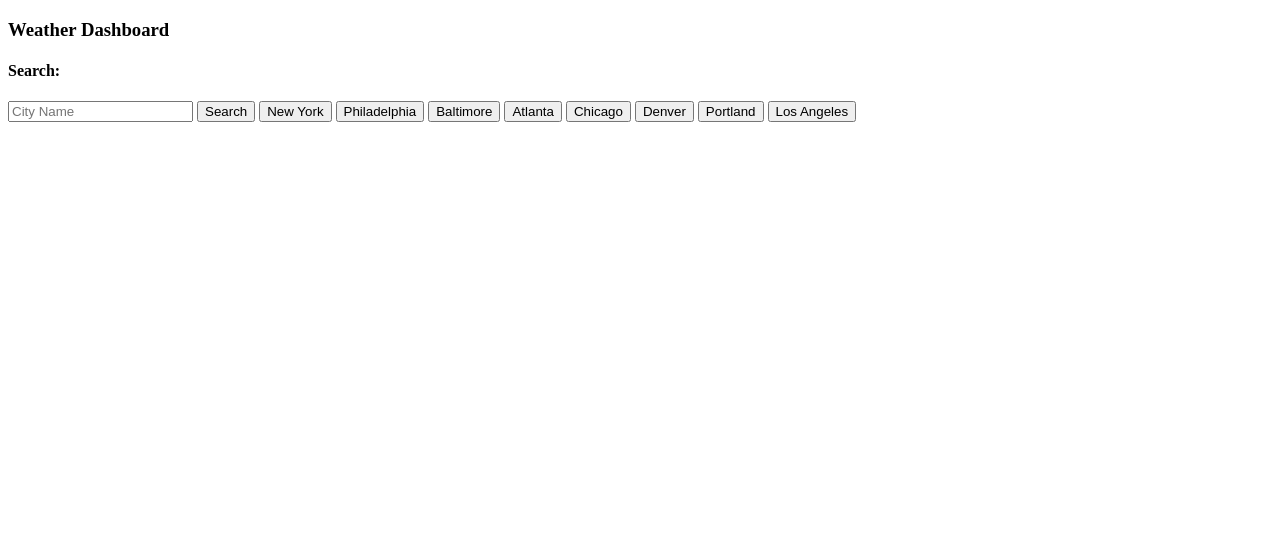
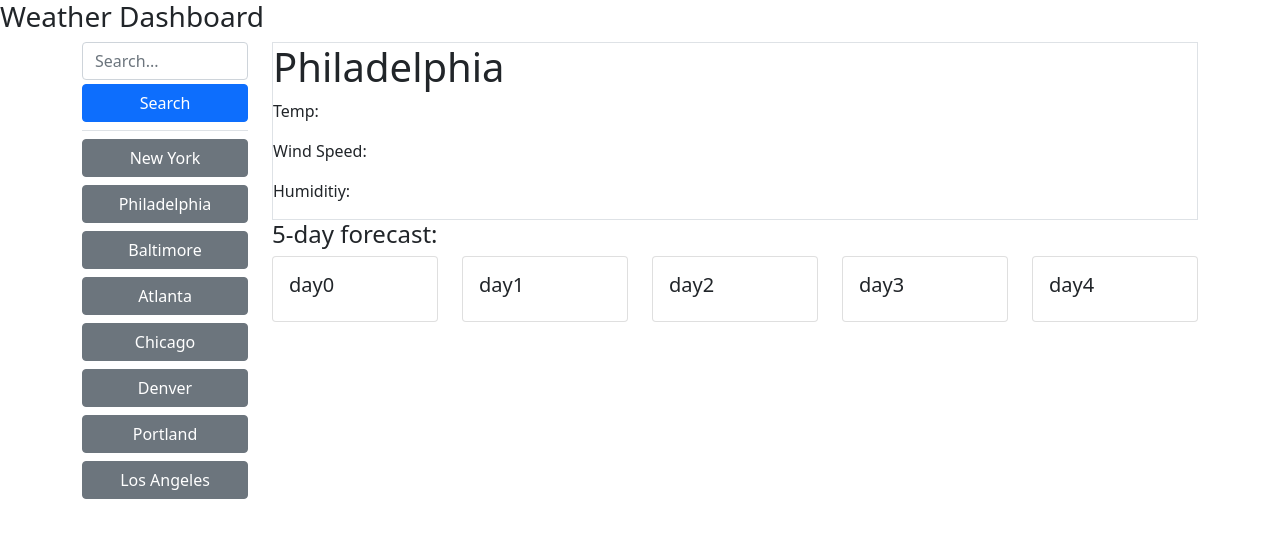
Before and after one commit to sam-st/5-day-forecast, a plain HTML site: page index.html in a window 1280 px wide. Drawn offline with nearby package versions, Linux system fonts and the light colour scheme.

Commit message:
initial html layout

```diff
--- a/index.html
+++ b/index.html
@@ -1,24 +1,86 @@
 <!DOCTYPE html>
 <html lang="en">
+
 <head>
     <meta charset="UTF-8">
     <meta name="viewport" content="width=device-width, initial-scale=1.0">
     <title>Weather</title>
+    <link href="https://cdn.jsdelivr.net/npm/bootstrap@5.1.3/dist/css/bootstrap.min.css" rel="stylesheet"
+        integrity="sha384-1BmE4kWBq78iYhFldvKuhfTAU6auU8tT94WrHftjDbrCEXSU1oBoqyl2QvZ6jIW3" crossorigin="anonymous">
 </head>
+
 <body>
     <h3>Weather Dashboard</h3>
-    <div>
-        <h4>Search:</h4>
-        <input type="text" placeholder="City Name">
-        <button class="search-btn">Search</button>
-        <button>New York</button>
-        <button>Philadelphia</button>
-        <button>Baltimore</button>
-        <button>Atlanta</button>
-        <button>Chicago</button>
-        <button>Denver</button>
-        <button>Portland</button>
-        <button>Los Angeles</button>
+    <div class="container">
+        <div class="row">
+            <div class="col-2">
+                <input type="text" class="form-control mb-1" placeholder="Search...">
+                <div class="d-grid gap-2 col-12 pb-2 border-bottom">
+                    <button class="btn btn-primary" type="button">Search</button>
+                </div>
+                <div class="d-grid gap-2 col-12 mx-auto pt-2">
+                    <button class="btn btn-secondary">New York</button>
+                    <button class="btn btn-secondary">Philadelphia</button>
+                    <button class="btn btn-secondary">Baltimore</button>
+                    <button class="btn btn-secondary">Atlanta</button>
+                    <button class="btn btn-secondary">Chicago</button>
+                    <button class="btn btn-secondary">Denver</button>
+                    <button class="btn btn-secondary">Portland</button>
+                    <button class="btn btn-secondary">Los Angeles</button>
+                </div>
+            </div>
+            <div class="col-10">
+                <div class="border">
+                    <h1 class="city-name">Philadelphia</h1>
+                    <p class="temp">Temp: </p>
+                    <p class="wind">Wind Speed: </p>
+                    <p class="humidity">Humiditiy: </p>
+                </div>
+                <h4>5-day forecast:</h4>
+                <div class="row">
+                    <div class="col">
+                      <div class="card">
+                        <div class="card-body day-0">
+                          <h5 class="card-title">day0</h5>
+                        </div>
+                      </div>
+                    </div>
+                    <div class="col">
+                      <div class="card">
+                        <div class="card-body day-1">
+                          <h5 class="card-title">day1</h5>
+                        </div>
+                      </div>
+                    </div>
+                    <div class="col">
+                        <div class="card">
+                          <div class="card-body day-2">
+                            <h5 class="card-title">day2</h5>
+                          </div>
+                        </div>
+                      </div>
+                      <div class="col">
+                        <div class="card">
+                          <div class="card-body day-3">
+                            <h5 class="card-title">day3</h5>
+                          </div>
+                        </div>
+                      </div>
+                      <div class="col">
+                        <div class="card">
+                          <div class="card-body day-4">
+                            <h5 class="card-title">day4</h5>
+                          </div>
+                        </div>
+                      </div>
+                  </div>
+            </div>
+        </div>
     </div>
+
+    <script src="https://cdn.jsdelivr.net/npm/bootstrap@5.1.3/dist/js/bootstrap.bundle.min.js"
+        integrity="sha384-ka7Sk0Gln4gmtz2MlQnikT1wXgYsOg+OMhuP+IlRH9sENBO0LRn5q+8nbTov4+1p"
+        crossorigin="anonymous"></script>
 </body>
+
 </html>
```
Also changed, not shown: assets/css/style.css (added), assets/js/script.js (added).
